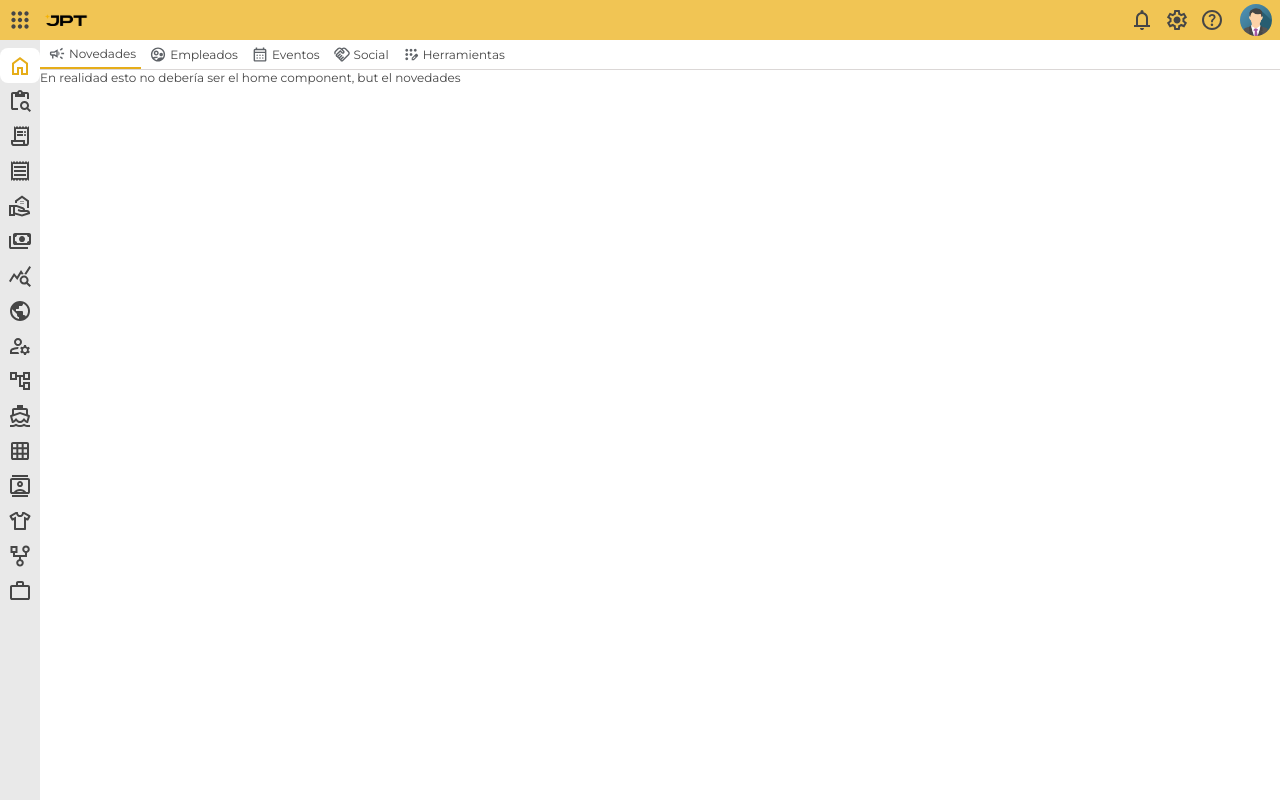
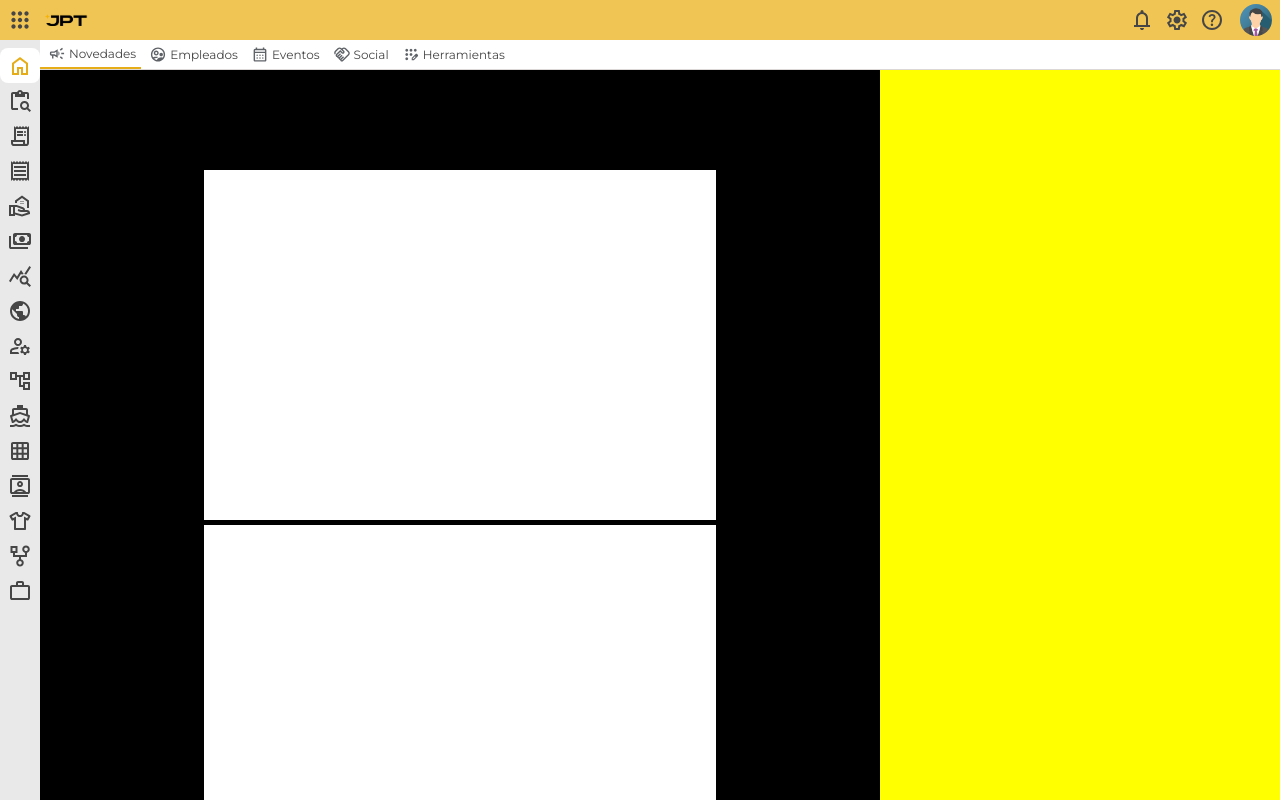
Before and after one commit to fukashigi1/JPT-Intranet-Angular, an Angular app: page /home/news in a window 1280 px wide. Built offline with nearby package versions, Linux system fonts and the light colour scheme.

Commit message:
style changes on news page

```diff
--- a/src/app/pages/home/sub-pages/news/news.component.html
+++ b/src/app/pages/home/sub-pages/news/news.component.html
@@ -1,8 +1,19 @@
 <div class="news-body">
     <app-home-header/>
-    <div class="news-content">
-        <div class="news-content">
-            En realidad esto no debería ser el home component, but el novedades
+    <div class="news-content-wrapper">
+        <div class="news-content flex-row-center">
+            <div class="posts-wrapper flex-row-center gap5">
+
+                <div class="news-post-wrapper">
+
+                </div>
+                <div class="news-post-wrapper">
+
+                </div>
+                <div class="news-post-wrapper">
+
+                </div>
+            </div>
         </div>
 
         <div class="notices-content">
--- a/src/app/pages/home/sub-pages/news/news.component.scss
+++ b/src/app/pages/home/sub-pages/news/news.component.scss
@@ -5,14 +5,33 @@
     flex-direction: column;
 }
 
-.news-content {
+.news-content-wrapper {
     height: calc(100% - 30px);
+    display: flex;
+    flex-direction: row;
 }
 
 .news-content {
-
+    width: calc(100% - 400px);
+    background: black;
+    overflow: auto;
+    padding-right: 100px;
+    padding-left: 100px;
 }
 
 .notices-content {
+    width: 400px;
+    background: yellow;
+}
 
+.posts-wrapper {
+    width: 100%;
+    padding-top: 100px;
+    padding-bottom: 100px;
 }
+
+.news-post-wrapper {
+    width: 80%;
+    height: 350px;
+    background-color: white;
+}
--- a/src/styles.scss
+++ b/src/styles.scss
@@ -53,3 +53,15 @@ a:active {
 ::-webkit-scrollbar-thumb:hover {
   background: var(--primary-40);
 }
+
+.flex-row-center {
+  display: flex;
+  flex-direction: column;
+  align-items: center;
+  align-content: center;
+  flex-wrap: nowrap;
+}
+
+.gap5 {
+  gap: 5px;
+}
```
